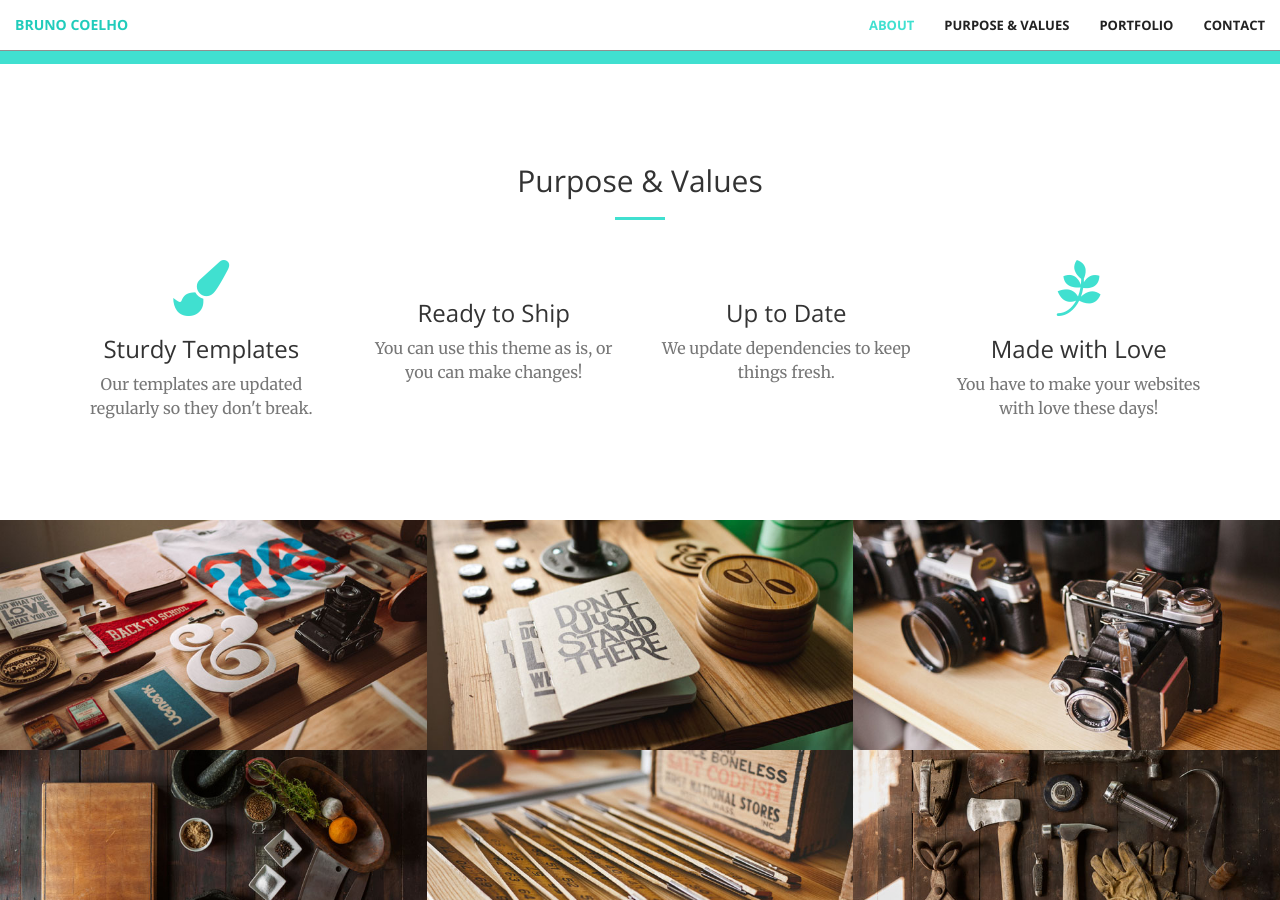
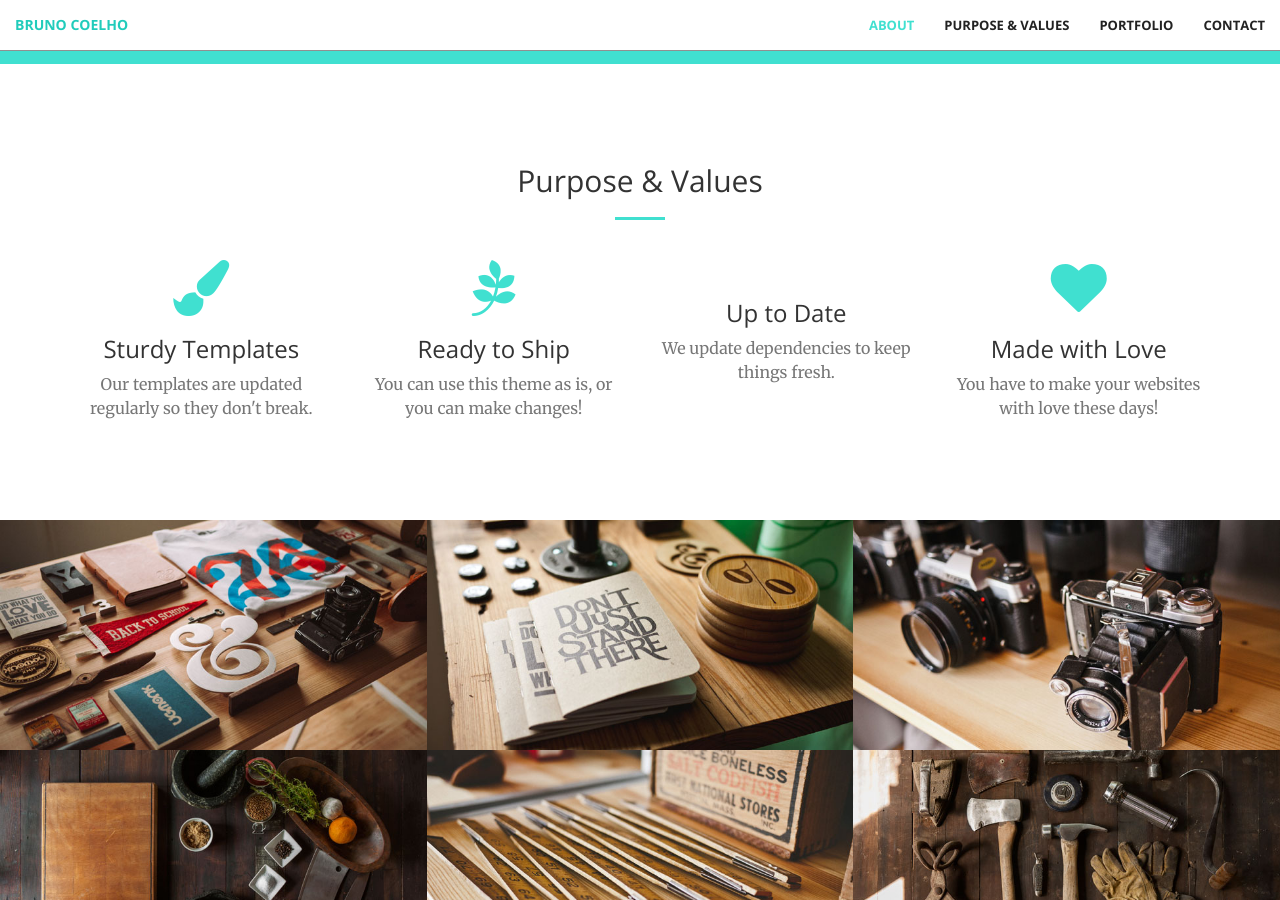
Before and after one commit to brunonaz/artbrunocoelho, a Jekyll site: the page built from index.html, in a window 1280 px wide and 900 px high, scrolled down 1254 px. Built offline with Jekyll 4.4.1, drawn with Linux system fonts in a browser that asks for light colours.

Commit message:
Update services.html
4 ok

```diff
--- a/_includes/services.html
+++ b/_includes/services.html
@@ -18,21 +18,21 @@
             </div>
             <div class="col-lg-3 col-md-6 text-center">
                 <div class="service-box">
-                    <i class="fa fa-4x fa-lightbulb wow bounceIn text-primary" data-wow-delay=".1s"></i>
+                    <i class="fa fa-4x fa-pagelines wow bounceIn text-primary" data-wow-delay=".1s"></i>
                     <h3>Ready to Ship</h3>
                     <p class="text-muted">You can use this theme as is, or you can make changes!</p>
                 </div>
             </div>
             <div class="col-lg-3 col-md-6 text-center">
                 <div class="service-box">
-                    <i class="fa fa-4x fa-palette wow bounceIn text-primary" data-wow-delay=".2s"></i>
+                    <i class="fa fa-4x fa-battle-net wow bounceIn text-primary" data-wow-delay=".2s"></i>
                     <h3>Up to Date</h3>
                     <p class="text-muted">We update dependencies to keep things fresh.</p>
                 </div>
             </div>
             <div class="col-lg-3 col-md-6 text-center">
                 <div class="service-box">
-                    <i class="fa fa-4x fa-pagelines wow bounceIn text-primary" data-wow-delay=".3s"></i>
+                    <i class="fa fa-4x fa-heart wow bounceIn text-primary" data-wow-delay=".3s"></i>
                     <h3>Made with Love</h3>
                     <p class="text-muted">You have to make your websites with love these days!</p>
                 </div>
```
